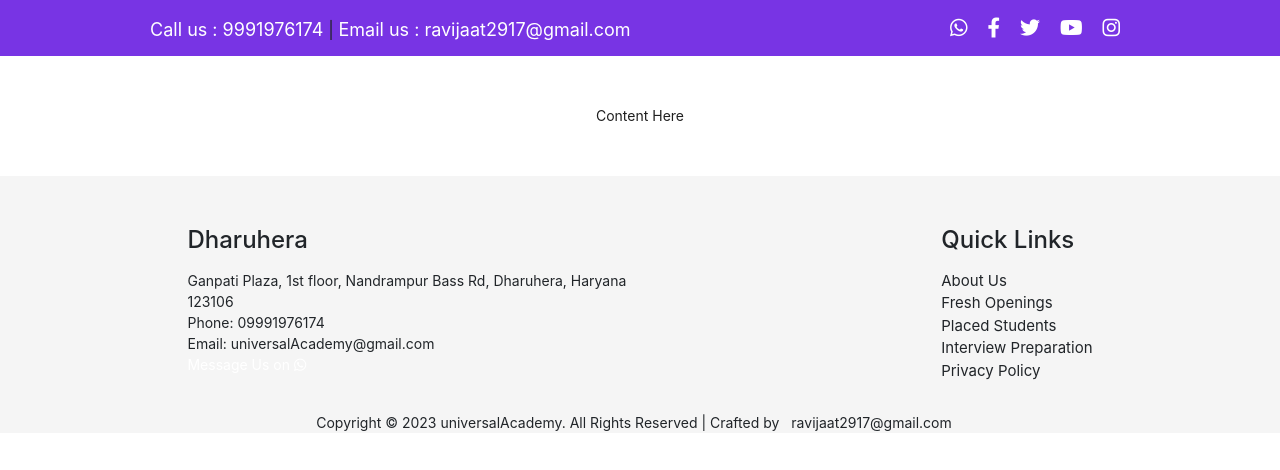
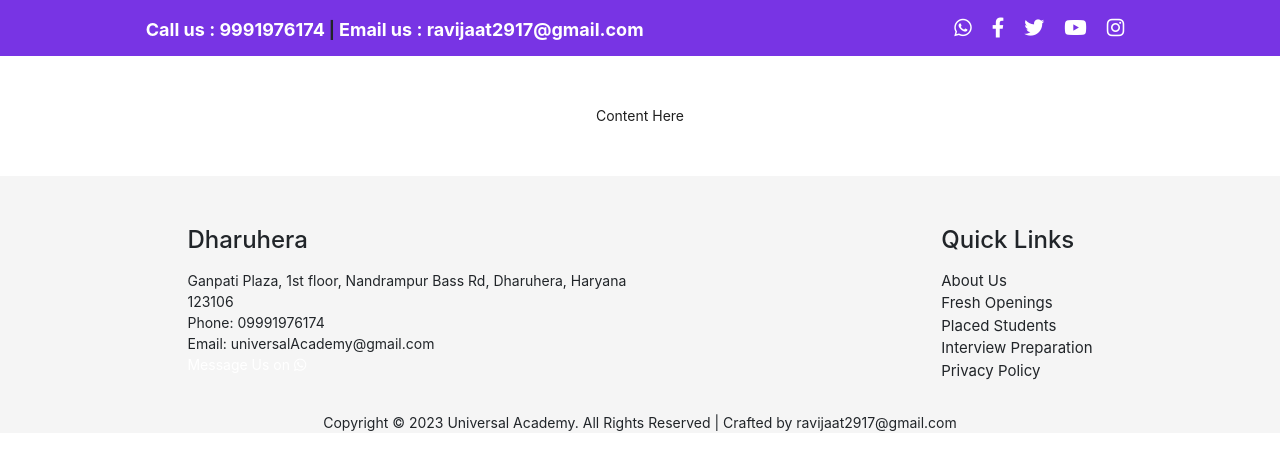
Before and after one commit to ravijaat2917/Universal-Academy-App, a React (Create React App) app in the folder client/: page / in a window 1280 px wide. Shown: the top 470 px of the page. Built offline with nearby package versions, Linux system fonts and the light colour scheme.

Commit message:
Update footer ND hEDAER

```diff
--- a/client/src/Components/Footer.js
+++ b/client/src/Components/Footer.js
@@ -34,8 +34,7 @@ const Footer = () => {
         </div>
       </div>
       <p style={{ textAlign: "center" }}>
-        Copyright © 2023 universalAcademy. All Rights Reserved | Crafted by
-        <a style={{ fontSize: "14px" , padding:'12px' }}>ravijaat2917@gmail.com</a>
+        Copyright © 2023 Universal Academy. All Rights Reserved | Crafted by ravijaat2917@gmail.com
       </p>
     </>
   );
--- a/client/src/Styles/HeaderStyles.css
+++ b/client/src/Styles/HeaderStyles.css
@@ -15,6 +15,7 @@
 
 .contactsLinks {
   padding-top: 8px;
+  font-weight: bold;
 }
 
 a {
```
